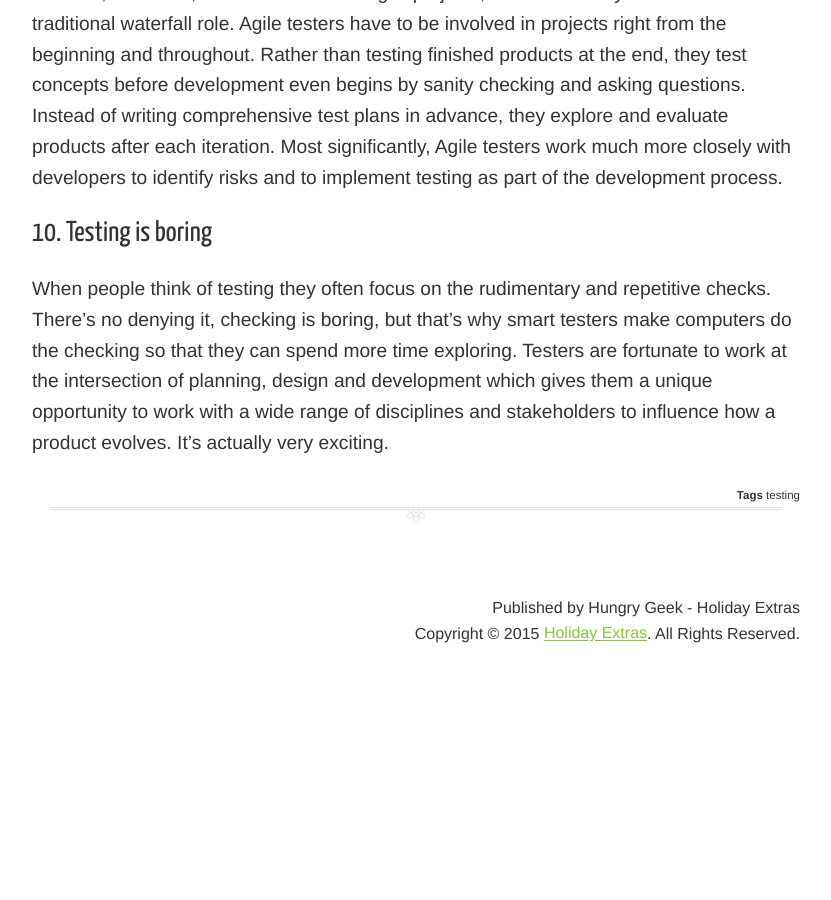
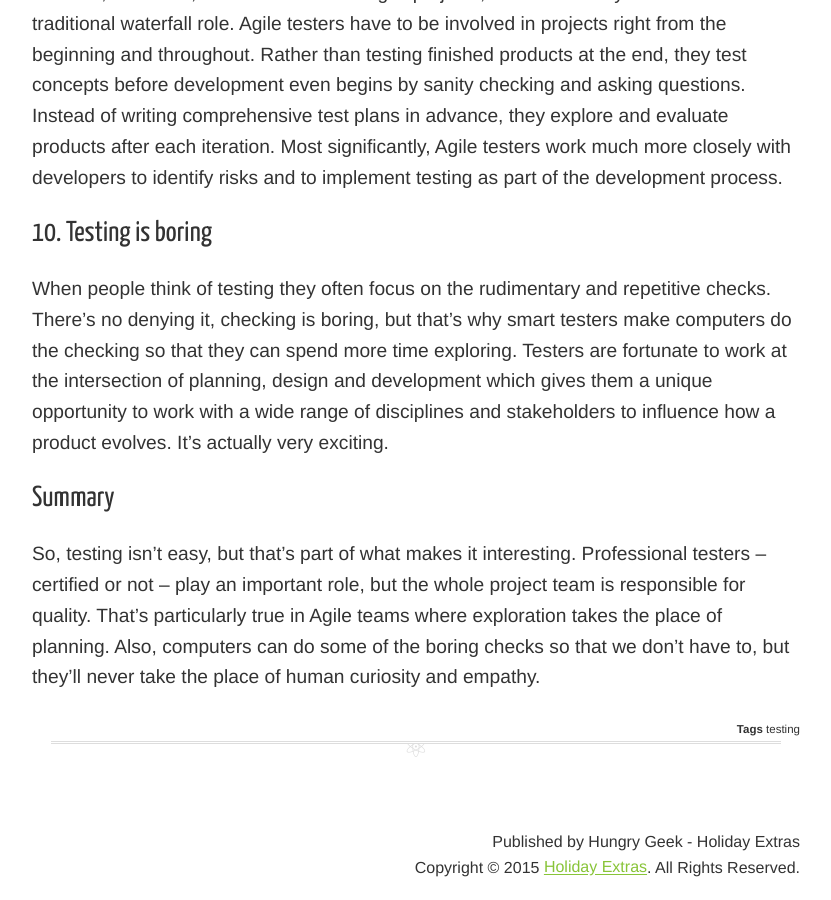
Before and after one commit to holidayextras/holidayextras.github.com, a Jekyll site: the page built from _posts/2015-10-05-10-myths-about-software-testing.md, in a window 1280 px wide and 900 px high, scrolled down 2735 px. Shown: the whole window, without its empty margins (224-1055 px from the left). Built offline with Jekyll 4.4.1, drawn with Linux system fonts in a browser that asks for light colours; nearby versions of some CDN libraries; comment, search, counter and statistics services are not loaded; before the commit the page ends 3401 px from its top, so only the background shows below that.

Commit message:
Added a brief summary at the end.

```diff
--- a/_posts/2015-10-05-10-myths-about-software-testing.md
+++ b/_posts/2015-10-05-10-myths-about-software-testing.md
@@ -47,3 +47,7 @@ There is, of course, a role for testers in Agile projects, but it looks very dif
 ## 10. Testing is boring
 
 When people think of testing they often focus on the rudimentary and repetitive checks. There's no denying it, checking is boring, but that's why smart testers make computers do the checking so that they can spend more time exploring. Testers are fortunate to work at the intersection of planning, design and development which gives them a unique opportunity to work with a wide range of disciplines and stakeholders to influence how a product evolves. It's actually very exciting.
+
+## Summary
+
+So, testing isn't easy, but that's part of what makes it interesting. Professional testers -- certified or not -- play an important role, but the whole project team is responsible for quality. That's particularly true in Agile teams where exploration takes the place of planning. Also, computers can do some of the boring checks so that we don't have to, but they'll never take the place of human curiosity and empathy.
```
